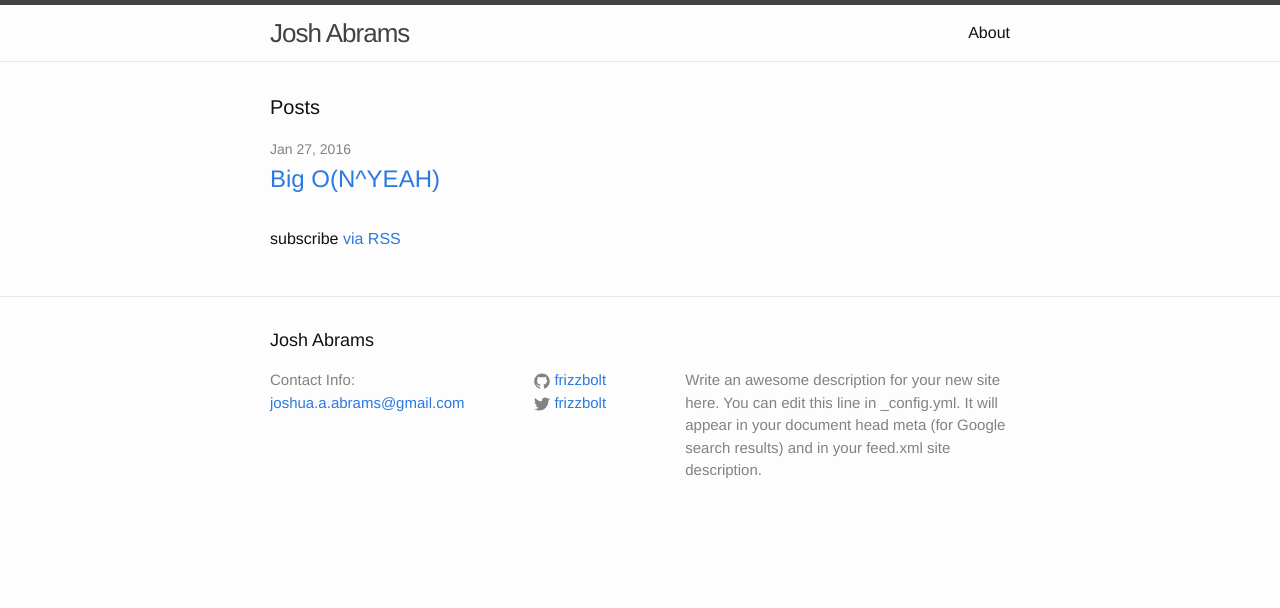
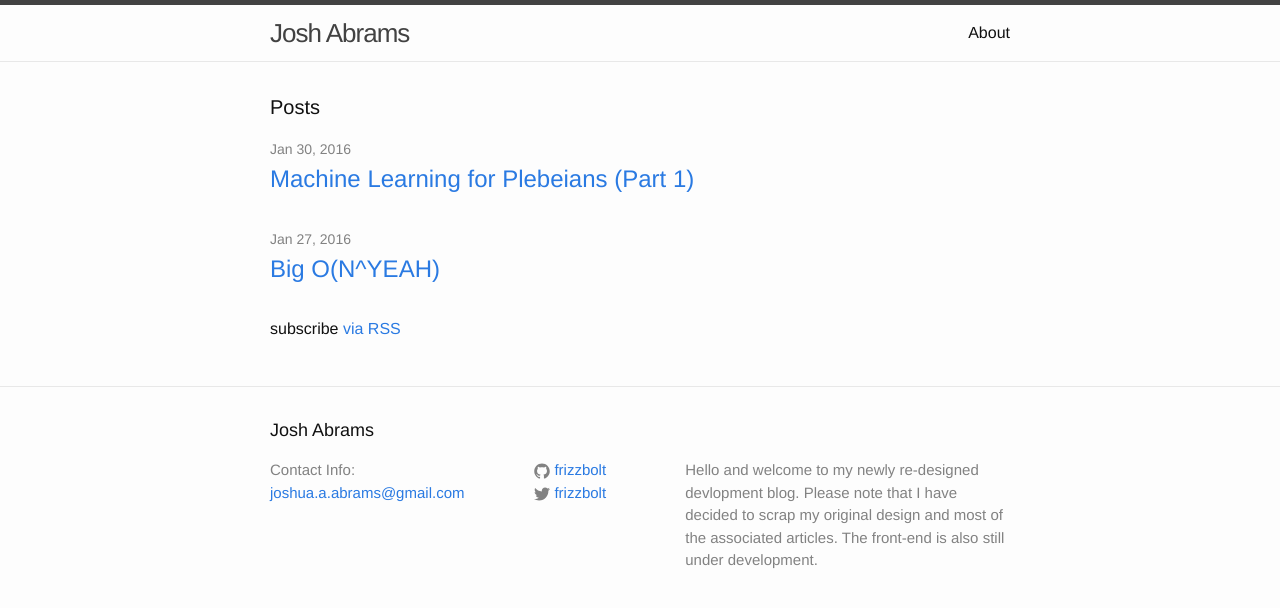
Before and after one commit to josh-abrams/josh-abrams.github.io, a Jekyll site: the page built from index.html, in a window 1280 px wide. Shown: the top 608 px of the page. Built offline with Jekyll 4.4.1, drawn with Linux system fonts in a browser that asks for light colours.

Commit message:
Add machine learning entry and fix typo in big-o entry

```diff
--- a/_config.yml
+++ b/_config.yml
@@ -9,9 +9,9 @@
 title: Josh Abrams
 email: joshua.a.abrams@gmail.com
 description: > # this means to ignore newlines until "baseurl:"
-  Write an awesome description for your new site here. You can edit this
-  line in _config.yml. It will appear in your document head meta (for
-  Google search results) and in your feed.xml site description.
+  Hello and welcome to my newly re-designed devlopment blog. Please
+  note that I have decided to scrap my original design and most of the
+  associated articles. The front-end is also still under development.
 baseurl: "" # the subpath of your site, e.g. /blog
 url: "http://frizzbolt.github.io" # the base hostname & protocol for your site
 twitter_username: frizzbolt
--- a/_posts/2016-01-27-big-o-notation.markdown
+++ b/_posts/2016-01-27-big-o-notation.markdown
@@ -2,7 +2,7 @@
 layout: post
 title:  "Big O(N^YEAH)"
 date:   2016-01-27 13:27:32 -0600
-categories: big-o notation
+categories: big-o-notation
 ---
 
 In the realm of computer science, Big O notation is a big deal when it comes to designing efficient algorithms. At it's most basic level, Big O is a method for labelling and classifying the amount of iterations an algorithm will need to perform on a dataset in relation to the size of the dataset. Let's take a look at some basic examples of algorithms and give a broad explanation of their respective notations.
@@ -15,7 +15,7 @@ carTypes.push("Minivan");
 {% endhighlight %}
 
 
-O(N) or Order of N is an algorithm that's execution time is directly proportional to the size of the dataset that it is acting on. This typically refers to an action that needs to iterate through an entire dataset. A common example cited as an Order of N algorithm would be a linear search. This is a type of search function that checks every element of the dataset for matching data and returns a matching index or key. Here's an example of an Order of N linear seach algorithm in JavaScript.
+O(N) or Order of N is an algorithm that's execution time is directly proportional to the size of the dataset that it is acting on. This typically refers to an action that needs to iterate through an entire dataset. A common example cited as an Order of N algorithm would be a linear search. This is a type of search function that checks every element of the dataset for matching data and returns a matching index or key. Here's an example of an Order of N linear search algorithm in JavaScript.
 
 {% highlight ruby%}
 var searchTerm = "Search Term"
```
Also changed, not shown: _posts/2016-01-29-machine-learning-part-1.markdown (added, +25 -0 lines), 1 other file.
